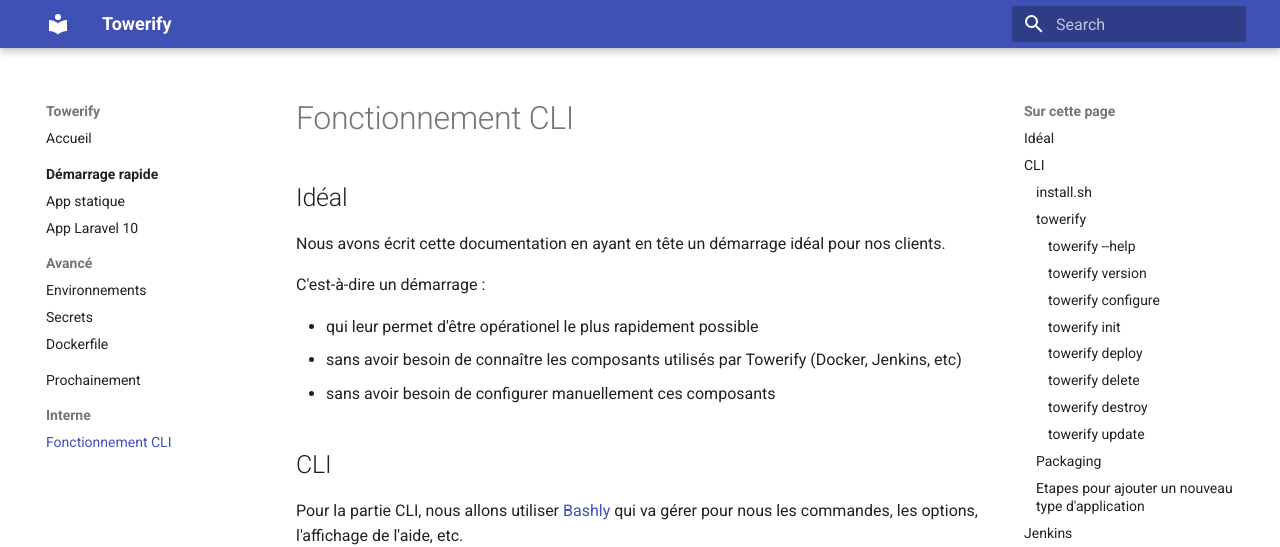
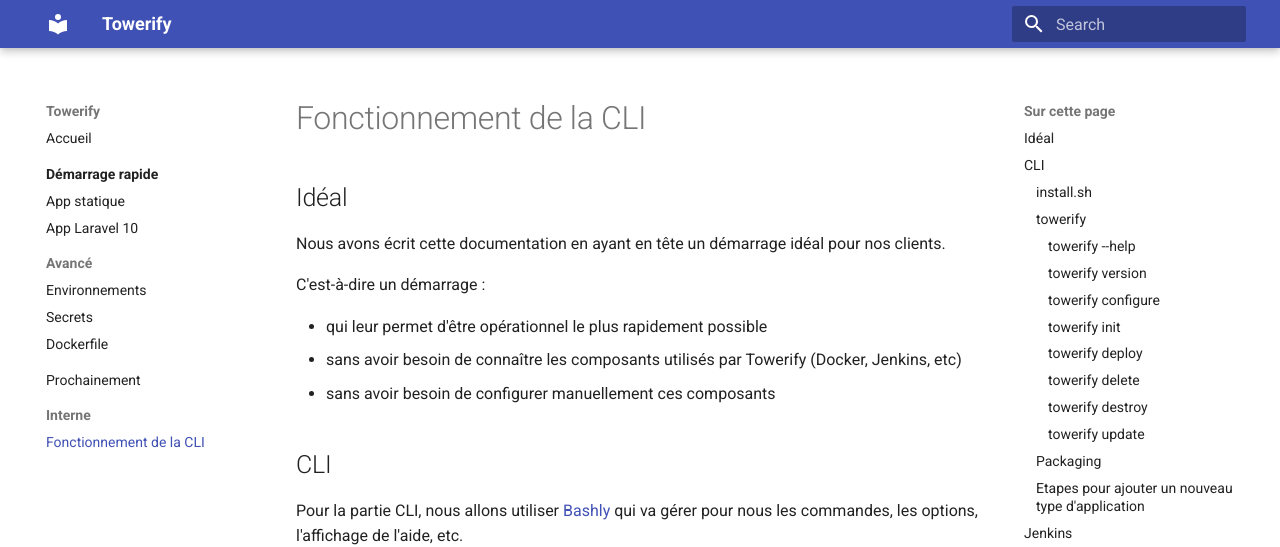
Before and after one commit to computablefacts/towerify-docs, an MkDocs documentation site: the page built from docs/develop/coder.md, in a window 1280 px wide and 900 px high. Shown: the top 547 px of the window. Built offline with MkDocs 1.6.1 and Material for MkDocs 9.7.7, drawn with Linux system fonts in a browser that asks for light colours.

Commit message:
Spelling

```diff
--- a/docs/develop/coder.md
+++ b/docs/develop/coder.md
@@ -1,4 +1,4 @@
-# Fonctionnement CLI
+# Fonctionnement de la CLI
 
 ## Idéal
 
@@ -6,7 +6,7 @@
 
 C'est-à-dire un démarrage :
 
-- qui leur permet d'être opérationel le plus rapidement possible
+- qui leur permet d'être opérationnel le plus rapidement possible
 - sans avoir besoin de connaître les composants utilisés par Towerify (Docker, Jenkins, etc)
 - sans avoir besoin de configurer manuellement ces composants
 
```
